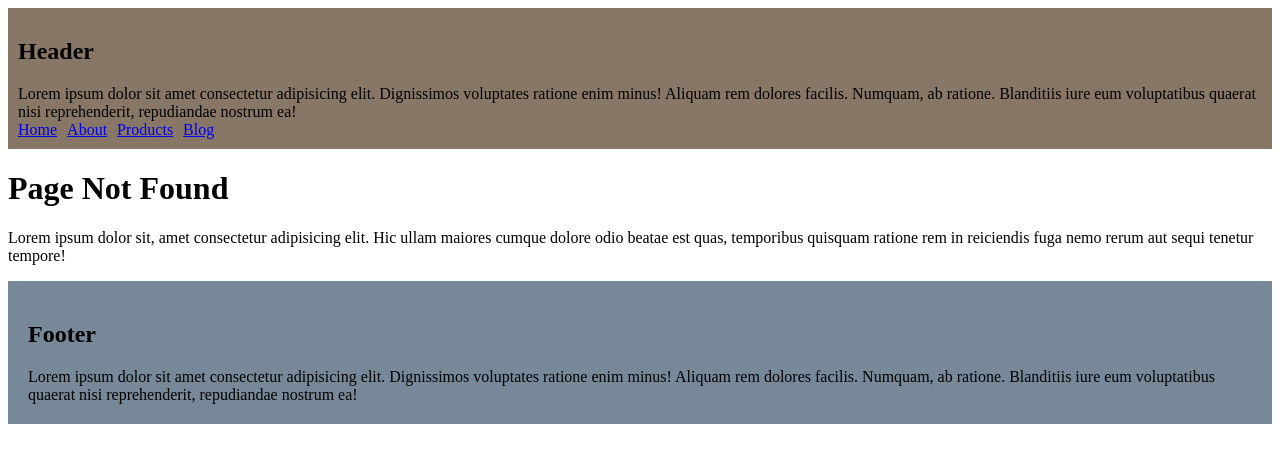
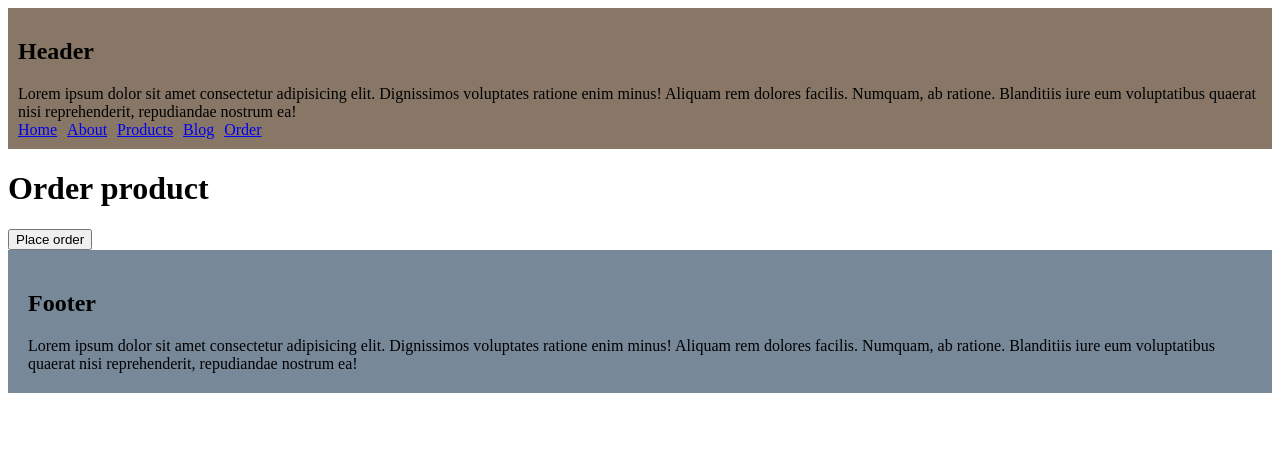
Before and after one commit to Nicolai800/NextLessons, a Next.js app: page /order-product in a window 1280 px wide. Before the commit this address had no page. Shown: the top 462 px of the page. Built offline with nearby package versions, Linux system fonts and the light colour scheme.

Commit message:
21 - Navigating Programmatically

```diff
--- /dev/null
+++ b/src/app/order-product/page.tsx
@@ -0,0 +1,19 @@
+"use client";
+
+import { useRouter } from "next/navigation";
+
+export default function OrderProduct() {
+  const router = useRouter();
+  const handleClick = () => {
+    console.log("Well done");
+    router.push("/products");
+    // router.replace("/");
+    // router.back();
+  };
+  return (
+    <>
+      <h1>Order product</h1>
+      <button onClick={handleClick}>Place order</button>
+    </>
+  );
+}
--- a/src/components/header/page.jsx
+++ b/src/components/header/page.jsx
@@ -16,6 +16,7 @@
         <Link href="/about">About</Link>
         <Link href="/products">Products</Link>
         <Link href="/blog">Blog</Link>
+        <Link href="/order-product">Order</Link>
       </div>
     </div>
   );
```
